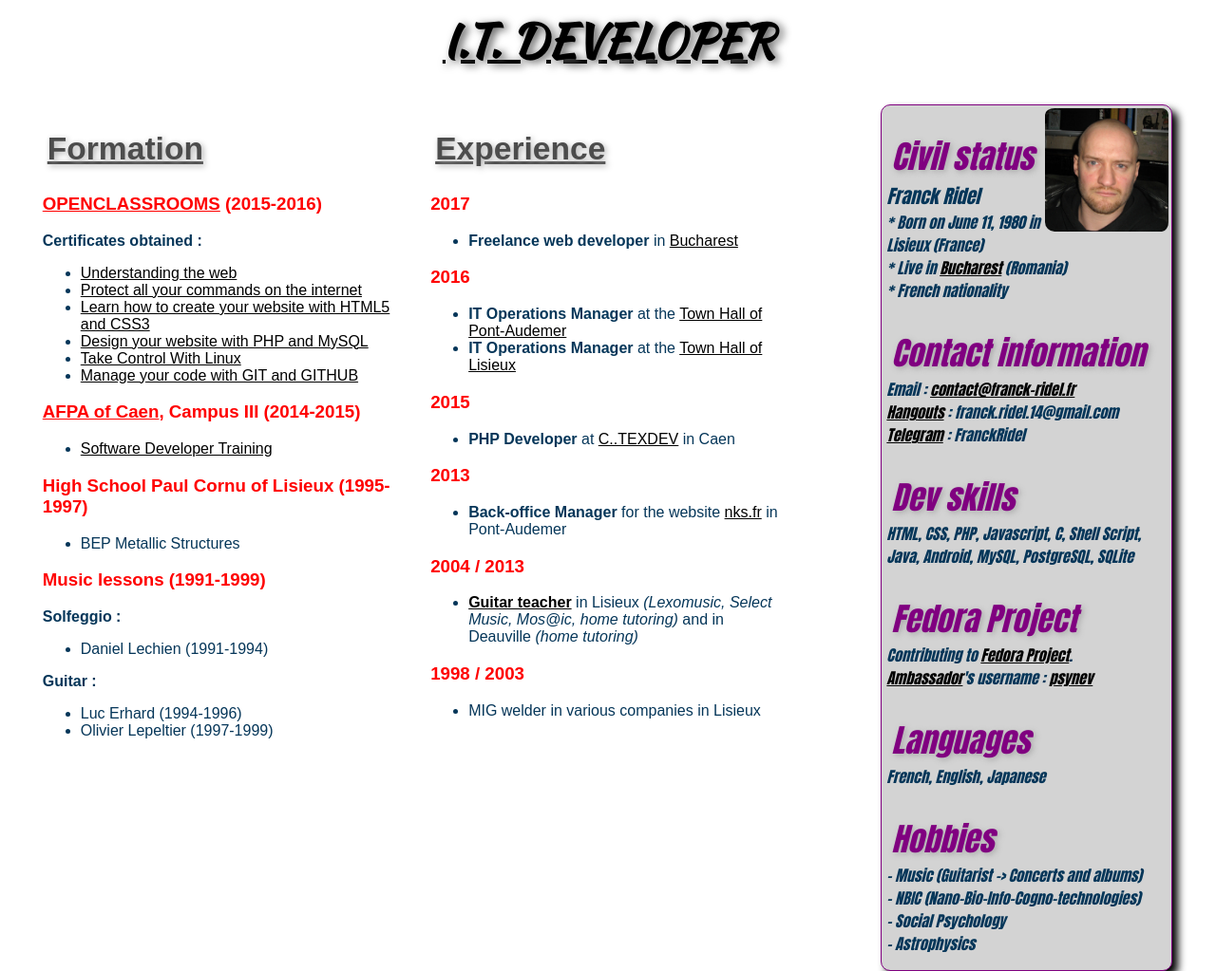
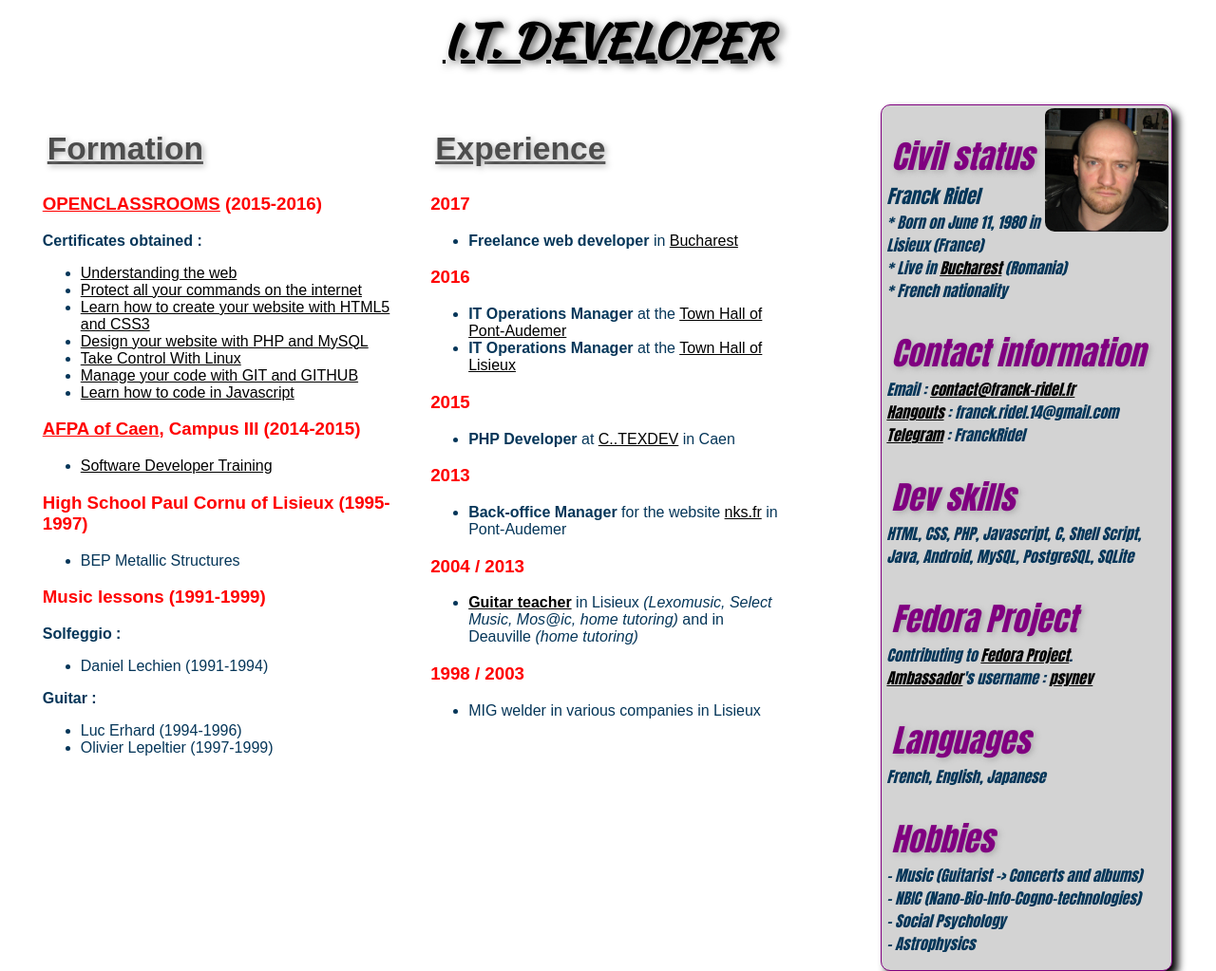
Before and after one commit to FranckRidel/franckridel.github.io, a plain HTML site: page index.html in a window 1280 px wide. Shown: the whole page at 95% size. Drawn offline with Linux system fonts and the light colour scheme.

Commit message:
New OpenClassRooms certificate added

```diff
--- a/index.html
+++ b/index.html
@@ -58,6 +58,7 @@
 						<li><a href="https://openclassrooms.com/courses/concevez-votre-site-web-avec-php-et-mysql" target="blank" title="Course page : Concevez votre site web avec PHP et MySQL">Design your website with PHP and MySQL</a></li>
 						<li><a href="https://openclassrooms.com/courses/reprenez-le-controle-a-l-aide-de-linux" target="blank" title="Course page : Reprenez le contrôle avec Linux">Take Control With Linux</a></li>
 						<li><a href="https://openclassrooms.com/courses/gerer-son-code-avec-git-et-github" target="blank" title="Course page : Gérer son code avec GIT et GITHUB">Manage your code with GIT and GITHUB</a></li>
+						<li><a href="https://openclassrooms.com/courses/apprenez-a-coder-avec-javascript">Learn how to code in Javascript</a></li>
 					</ul>
 
 					<h3><a href="https://www.afpa.fr/centre/centre-d-ifs" target="blank" title="AFPA center homepage">AFPA of Caen</a>, Campus III (2014-2015)</h3>
```
